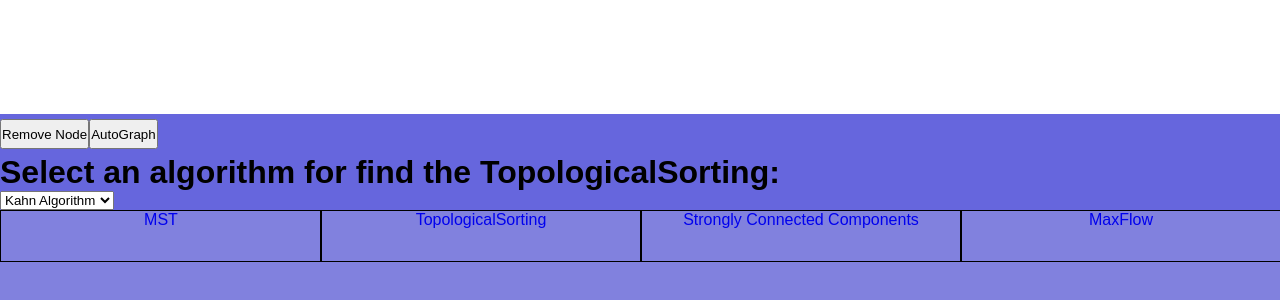
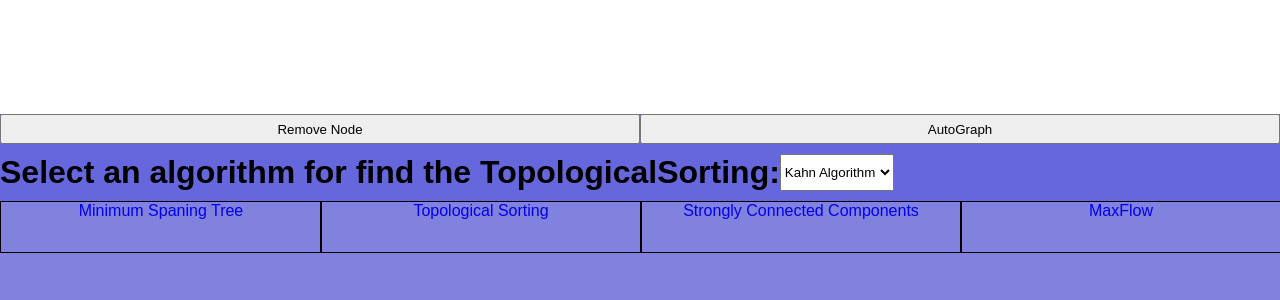
Before and after one commit to PabloTabilo/graph-solutions, a React (Create React App) app: page /graph-solutions/topo in a window 1280 px wide. Shown: the part 290-590 px from the top of the page. Built offline with nearby package versions, Linux system fonts and the light colour scheme; the HTML template or start-up script is replaced by a standard one.

Commit message:
solve other bug relate to kruskals

```diff
--- a/src/App.css
+++ b/src/App.css
@@ -16,9 +16,19 @@ body{
     justify-content: center;
 }
 
-button {
+#changeButtons{
+    width: 100%;
+    display: flex;
+}
+
+#changeButtons button{
+    width: 100%;
     height: 30px;
-    margin: 5px 0px;
+}
+
+#algorithms-topic{
+    margin: 10px 0px;
+    display: flex;
 }
 
 #switcher{
--- a/src/App.jsx
+++ b/src/App.jsx
@@ -24,8 +24,8 @@ function App() {
           </Switch>
       </main>
       <div id="switcher">
-        <div><Link to="/graph-solutions/">MST</Link></div>
-        <div><Link to="/graph-solutions/topo">TopologicalSorting</Link></div>
+        <div><Link to="/graph-solutions/">Minimum Spaning Tree</Link></div>
+        <div><Link to="/graph-solutions/topo">Topological Sorting</Link></div>
         <div><Link to="/graph-solutions/">Strongly Connected Components</Link></div>
         <div><Link to="/graph-solutions/topo">MaxFlow</Link></div>
       </div>
--- a/src/components/MinSpaningTree.js
+++ b/src/components/MinSpaningTree.js
@@ -128,10 +128,11 @@ function MinSpaningTree({height, width}) {
             <div id="changeButtons">
               <button id="play" onClick={playModel}>Solve</button>
               <button id="removeMe" onClick={handleRemove}>Remove Node</button>
+              <button id="Clear">Clear Board</button>
               <button id="autograph">AutoGraph</button>
             </div>
             <div id="algorithms-topic">
-            <h1>Select an algorithm for find the minimum spaning Tree: </h1>
+              <h1>Select an algorithm for Minimum Spaning Tree: </h1>
               <select>
                 <option>Kruskal's MST</option>
                 <option>Prim's MST</option>
--- a/src/components/algorithms/Kruskals.js
+++ b/src/components/algorithms/Kruskals.js
@@ -3,18 +3,6 @@ function Comparator(a, b){
     if(a[2] < b[2]) return -1;
     if(a[2] > b[2]) return 1;
     return 0;
-}
-
-function givemePairs(arr){
-    let temp = [];
-    for(let i in arr){
-        if(i === 0) temp.push(arr[i]);
-        else if(i === 1) continue;
-        else{
-            if(i%2 === 0) temp.push(arr[i])
-        }
-    }
-    return temp;
 }
 
 export class Kruskals{
@@ -29,6 +17,7 @@ export class Kruskals{
             root = arrRoot[root];
         }
 
+        // path-compression
         while(p !== root){
             let next = arrRoot[p];
             arrRoot[p] = root;
@@ -59,8 +48,7 @@ export class Kruskals{
                 temporalArr.push(myTuple);
             }
         }
-        temporalArr = givemePairs(temporalArr.sort(Comparator));
-
+        temporalArr = temporalArr.sort(Comparator);
         let arrSize = {};
         let arrRoot = {};
         let map = new Map(Object.entries(this.myGraph.nodesOn)); // for iterable object
```
Lines whose indentation alone changed are shown as unchanged.
